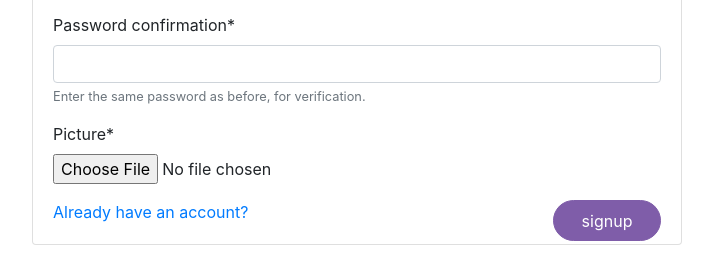
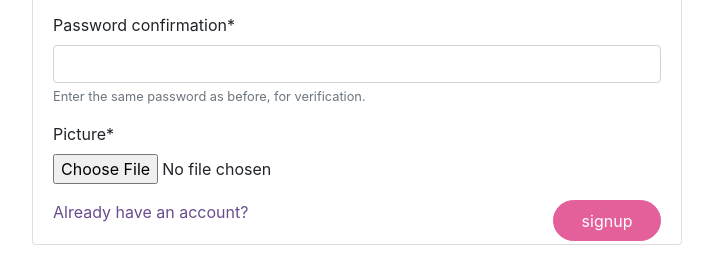
Before and after one commit to LaraDarine/lara-disqus, a Django app: page /accounts/signup/ in a window 1280 px wide. Shown: the part 1115-1384 px from the top of the page, without its empty margins (283-996 px from the left). Run offline with Django 3.2, Linux system fonts and the light colour scheme; some libraries are stand-ins or nearby versions.

Commit message:
Apply some styles on signup page :art:

```diff
--- a/templates/registration/signup.html
+++ b/templates/registration/signup.html
@@ -21,12 +21,12 @@
                             {{ user_form | crispy}}
                             {{ picture_form | crispy }}
                             <div class="float float-right">
-                                <input class="btn btn-primary float-left" type="submit" value="signup">
+                                <input class="btn btn-secondary float-left" type="submit" value="signup">
                             </div>
                         </form>
                     </div>
                     <div>
-                        <a href="{% url 'login' %}" class="card-link">Already have an account?</a>
+                        <a href="{% url 'login' %}" class="card-link text-primary">Already have an account?</a>
                     </div>
                 </div>
             </div>
```
